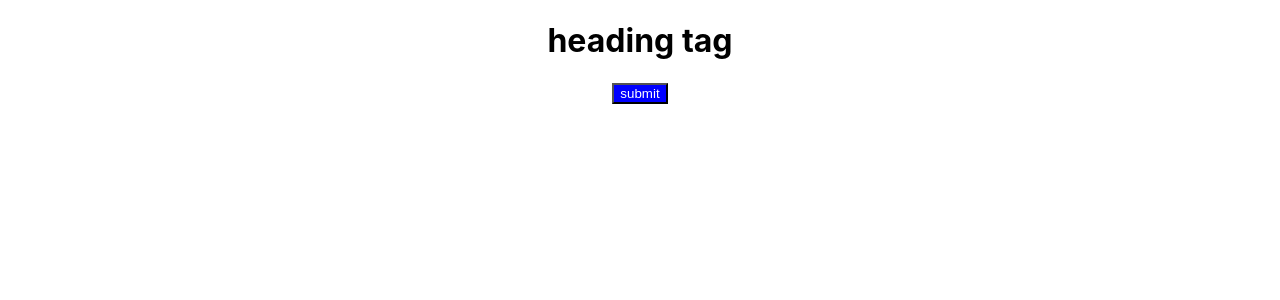
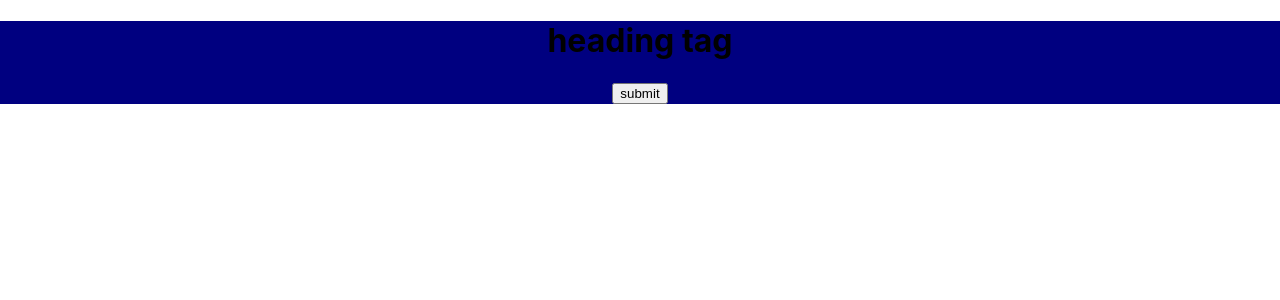
Before and after one commit to divyashan3223/react-batch-11, a React (Create React App) app: page / in a window 1280 px wide. Shown: the top 300 px of the page. Built offline with nearby package versions, Linux system fonts and the light colour scheme.

Commit message:
external css

```diff
--- a/src/components/button/classComponent/button/Button.jsx
+++ b/src/components/button/classComponent/button/Button.jsx
@@ -1,14 +1,31 @@
+import "./button.css";
 export const Heading = () => {
   return <h1>heading tag</h1>;
 };
 
+//? inline another style
+
+// const Button = () => {
+//     const style={ backgroundColor: "blue", color: "white" }
+//   return (
+//     <div>
+//       <Heading />
+//       <button style={}>
+//         submit
+//       </button>
+//     </div>
+//   );
+// };
+
+// export default Button;
+
+//! .external css
 const Button = () => {
+  const style = { backgroundColor: "blue", color: "white" };
   return (
-    <div>
+    <div className="container">
       <Heading />
-      <button style={{ backgroundColor: "blue", color: "white" }}>
-        submit
-      </button>
+      <button>submit</button>
     </div>
   );
 };
--- /dev/null
+++ b/src/components/button/classComponent/button/button.css
@@ -0,0 +1,4 @@
+.container {
+  background-color: navy;
+  color: whites;
+}
```
